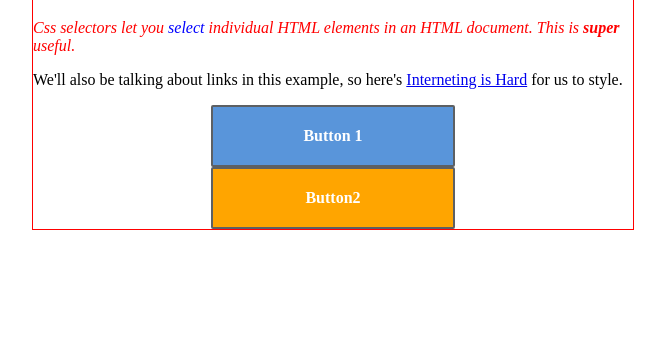
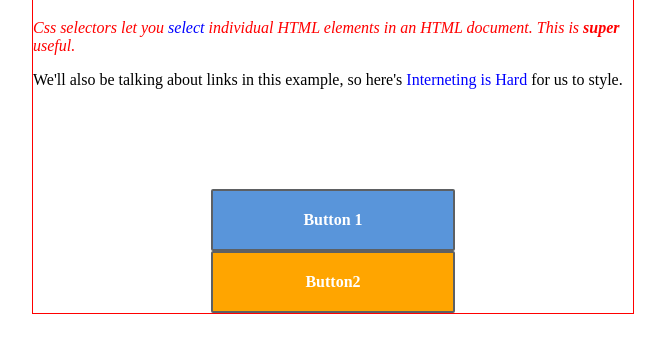
Before and after one commit to haley-yung/training, a plain HTML site: page interneting_is_hard/ch6_css_selectors/index.html in a window 1280 px wide. Shown: the part 70-422 px from the top of the page, without its empty margins (307-972 px from the left). Drawn offline with Linux system fonts and the light colour scheme.

Commit message:
final of resource

```diff
--- a/interneting_is_hard/ch6_css_selectors/index.html
+++ b/interneting_is_hard/ch6_css_selectors/index.html
@@ -16,8 +16,8 @@
       <p>We'll also be talking about links in this example, so here's
       <a href="https://internetingishard.com">Interneting is Hard</a> for us to style.</p>
 
-      <div class="button">Button 1</div>
-      <div class="button button2">Button2</div>
+      <a class="button" href="nothing.html">Button 1</a>
+      <a class="button button2" href="nothing.html">Button2</a>
     </div>
   </body>
 
--- a/interneting_is_hard/ch6_css_selectors/styles.css
+++ b/interneting_is_hard/ch6_css_selectors/styles.css
@@ -3,7 +3,8 @@
   font-style: italic;
 }
 
-.button {
+.button:link,
+.button:visited {
   color: #FFF;
   background-color: #5995DA;
   font-weight: bold;
@@ -14,6 +15,14 @@
 
   width: 200px;
   margin: 0 auto;
+  display: block;
+  text-decoration:none;
+}
+
+.button:visited:active,
+.button:active {
+  color: #FFF;
+  background-color:#5995DA;
 }
 
 .page {
@@ -22,10 +31,43 @@
   border: 1px solid red;
 }
 
-.button2 {
+.button2:link,
+.button2:visited{
   background-color: orange;
 }
+
+
 
 .synopsis em{
   color: blue;
 }
+
+a:link {
+  color: blue;
+  text-decoration: none;
+}
+
+a:active {
+  color: red;
+}
+
+a:visited {
+  color: aqua;
+}
+
+a:hover {
+  color:orange;
+  text-decoration: underline;
+}
+
+a:visited:hover {
+  color: brown;
+}
+
+a:visited:active {
+  color: red;
+}
+
+p:last-of-type {
+  margin-bottom: 100px;
+}
```
